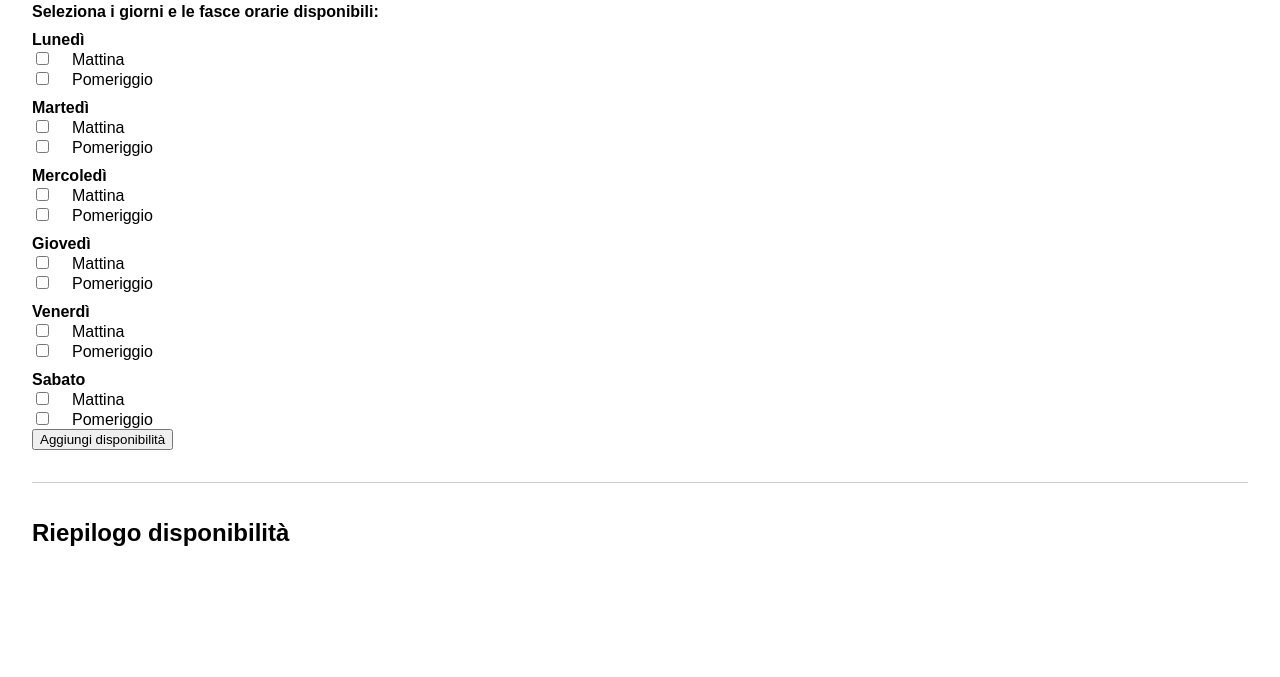
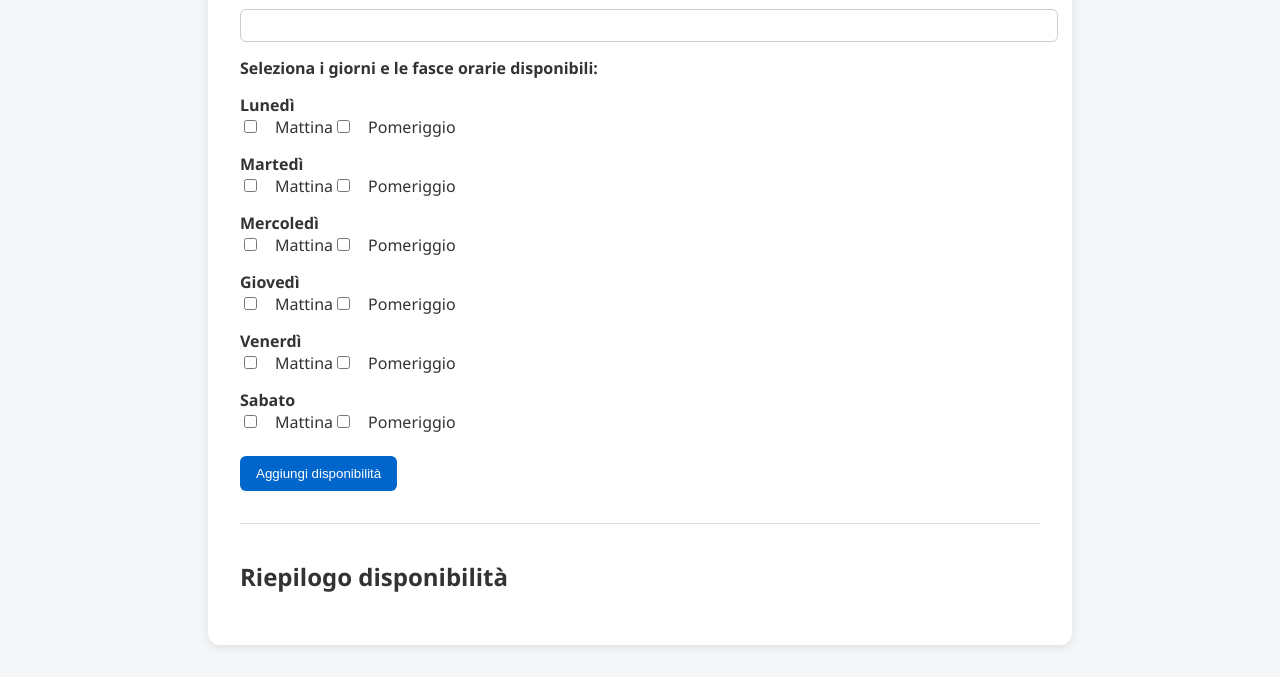
Before and after one commit to antoniomarino50242/disponibilita-cardiologi, a plain HTML site: page index.html in a window 1280 px wide. Shown: the part 238-915 px from the top of the page. Before the commit the page ends 817 px from the top, so only its background shows below. Drawn offline with Linux system fonts and the light colour scheme.

Commit message:
Update index.html

```diff
--- a/index.html
+++ b/index.html
@@ -1,30 +1,116 @@
-
 <!DOCTYPE html>
 <html lang="it">
 <head>
-  <meta charset="UTF-8">
-  <meta name="viewport" content="width=device-width, initial-scale=1.0">
+  <meta charset="UTF-8" />
+  <meta name="viewport" content="width=device-width, initial-scale=1.0"/>
   <title>Disponibilità Cardiologi</title>
   <style>
-    body { font-family: Arial, sans-serif; margin: 2em; }
-    h1 { color: #2c3e50; }
-    label { display: block; margin-top: 10px; font-weight: bold; }
-    .fascia { margin-left: 20px; }
-    .riepilogo { margin-top: 2em; border-top: 1px solid #ccc; padding-top: 1em; }
-    .turno { margin-bottom: 0.5em; }
-    button.rimuovi { margin-left: 10px; color: red; }
-    .logo { max-width: 200px; margin-bottom: 20px; }
+    :root {
+      --primary-color: #0066cc;
+      --background: #f4f6f8;
+      --card-bg: #fff;
+      --text-color: #333;
+    }
+
+    body {
+      font-family: "Segoe UI", sans-serif;
+      background-color: var(--background);
+      color: var(--text-color);
+      margin: 0;
+      padding: 2em;
+    }
+
+    .container {
+      max-width: 800px;
+      margin: auto;
+      background-color: var(--card-bg);
+      border-radius: 12px;
+      padding: 2em;
+      box-shadow: 0 2px 10px rgba(0,0,0,0.1);
+    }
+
+    .logo {
+      max-width: 160px;
+      margin-bottom: 20px;
+    }
+
+    h1 {
+      color: var(--primary-color);
+    }
+
+    label {
+      font-weight: bold;
+      margin-top: 15px;
+      display: block;
+    }
+
+    .fascia {
+      margin-left: 15px;
+    }
+
+    .giorno {
+      margin-bottom: 10px;
+    }
+
+    input[type="text"] {
+      padding: 8px;
+      width: 100%;
+      margin-top: 5px;
+      border: 1px solid #ccc;
+      border-radius: 6px;
+    }
+
+    button {
+      background-color: var(--primary-color);
+      color: #fff;
+      padding: 10px 16px;
+      border: none;
+      border-radius: 6px;
+      cursor: pointer;
+      margin-top: 1em;
+    }
+
+    button:hover {
+      background-color: #004999;
+    }
+
+    .riepilogo {
+      margin-top: 2em;
+      border-top: 1px solid #ddd;
+      padding-top: 1em;
+    }
+
+    .turno {
+      background-color: #eaf0f5;
+      padding: 10px;
+      margin-bottom: 8px;
+      border-radius: 6px;
+      display: flex;
+      justify-content: space-between;
+      align-items: center;
+    }
+
+    .rimuovi {
+      background-color: #e74c3c;
+      padding: 5px 10px;
+      border-radius: 4px;
+      font-size: 0.9em;
+    }
+
+    .rimuovi:hover {
+      background-color: #c0392b;
+    }
   </style>
 </head>
 <body>
-
-  <img src="logo.png" alt="Logo Aziendale" class="logo">
+  <div class="container">
+    <img src="logo.png" alt="Logo Aziendale" class="logo" />
 
     <h1>Modulo disponibilità cardiologi</h1>
 
     <form id="moduloDisponibilita">
       <label for="nome">Nome:</label>
-    <input type="text" id="nome" name="nome" required>
+      <input type="text" id="nome" name="nome" required />
 
       <label>Seleziona i giorni e le fasce orarie disponibili:</label>
       <div id="giorniContainer"></div>
@@ -36,6 +122,7 @@
       <h2>Riepilogo disponibilità</h2>
       <ul id="riepilogoLista"></ul>
     </div>
+  </div>
 
   <script>
     const giorni = ['Lunedì', 'Martedì', 'Mercoledì', 'Giovedì', 'Venerdì', 'Sabato'];
@@ -44,10 +131,15 @@
     const riepilogoLista = document.getElementById('riepilogoLista');
     const modulo = document.getElementById('moduloDisponibilita');
 
+    const disponibilita = new Set();
+
     giorni.forEach(giorno => {
+      const giornoDiv = document.createElement('div');
+      giornoDiv.className = 'giorno';
+
       const giornoLabel = document.createElement('label');
       giornoLabel.textContent = giorno;
-      container.appendChild(giornoLabel);
+      giornoDiv.appendChild(giornoLabel);
 
       fasce.forEach(fascia => {
         const checkbox = document.createElement('input');
@@ -59,30 +151,40 @@
         fasciaLabel.textContent = fascia;
         fasciaLabel.classList.add('fascia');
 
-        container.appendChild(checkbox);
-        container.appendChild(fasciaLabel);
-        container.appendChild(document.createElement('br'));
+        giornoDiv.appendChild(checkbox);
+        giornoDiv.appendChild(fasciaLabel);
       });
+
+      container.appendChild(giornoDiv);
     });
 
     modulo.addEventListener('submit', function(e) {
       e.preventDefault();
-      const nome = document.getElementById('nome').value;
+      const nome = document.getElementById('nome').value.trim();
       const selezionati = [...document.querySelectorAll('input[type=checkbox]:checked')];
+
       selezionati.forEach(c => {
+        const chiave = `${nome.toLowerCase()}|${c.value}`;
+        if (disponibilita.has(chiave)) return; // Salta se già esiste
+
+        disponibilita.add(chiave);
+
         const li = document.createElement('li');
         li.className = 'turno';
-        li.textContent = `${nome}: ${c.value}`;
+        li.innerHTML = `<span>${nome}: ${c.value}</span>`;
         const btn = document.createElement('button');
         btn.textContent = 'Rimuovi';
         btn.className = 'rimuovi';
-        btn.onclick = () => li.remove();
+        btn.onclick = () => {
+          disponibilita.delete(chiave);
+          li.remove();
+        };
         li.appendChild(btn);
         riepilogoLista.appendChild(li);
       });
+
       modulo.reset();
     });
   </script>
-
 </body>
 </html>
```
Lines whose indentation alone changed are shown as unchanged.
